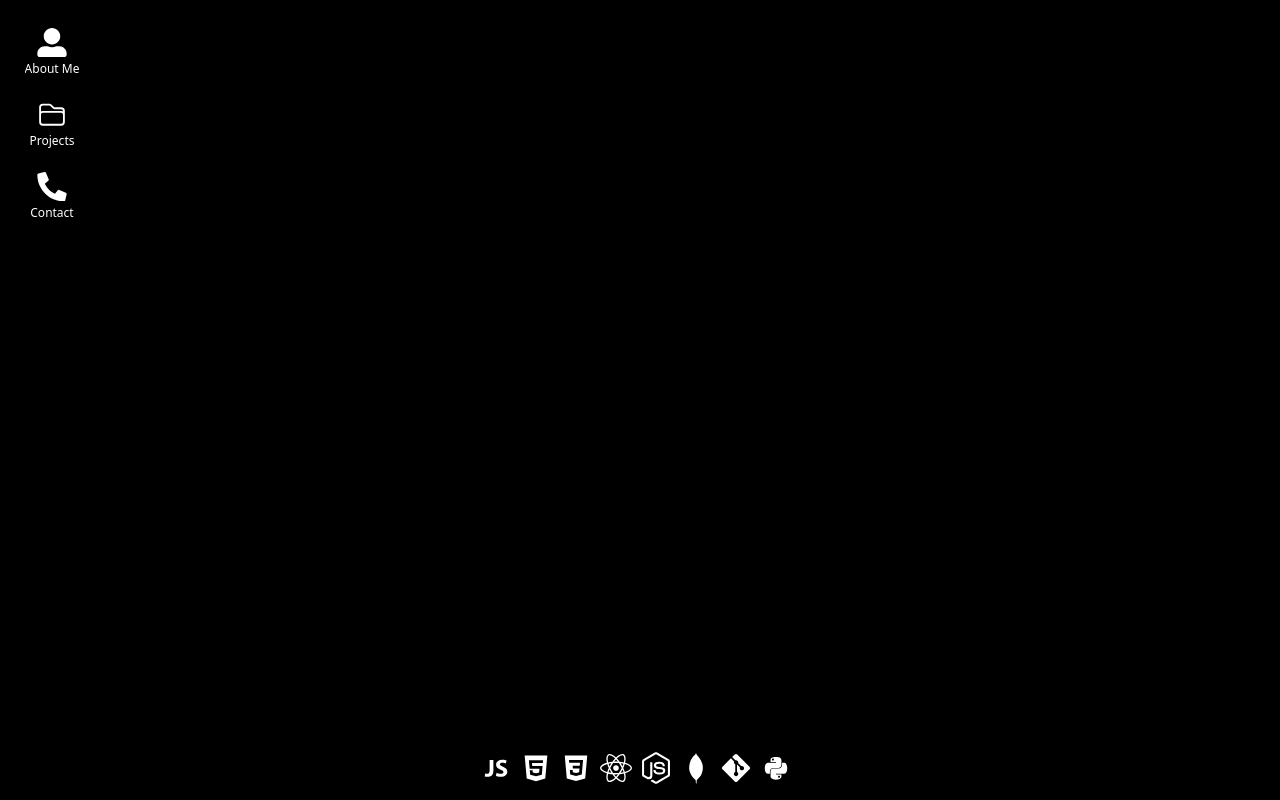
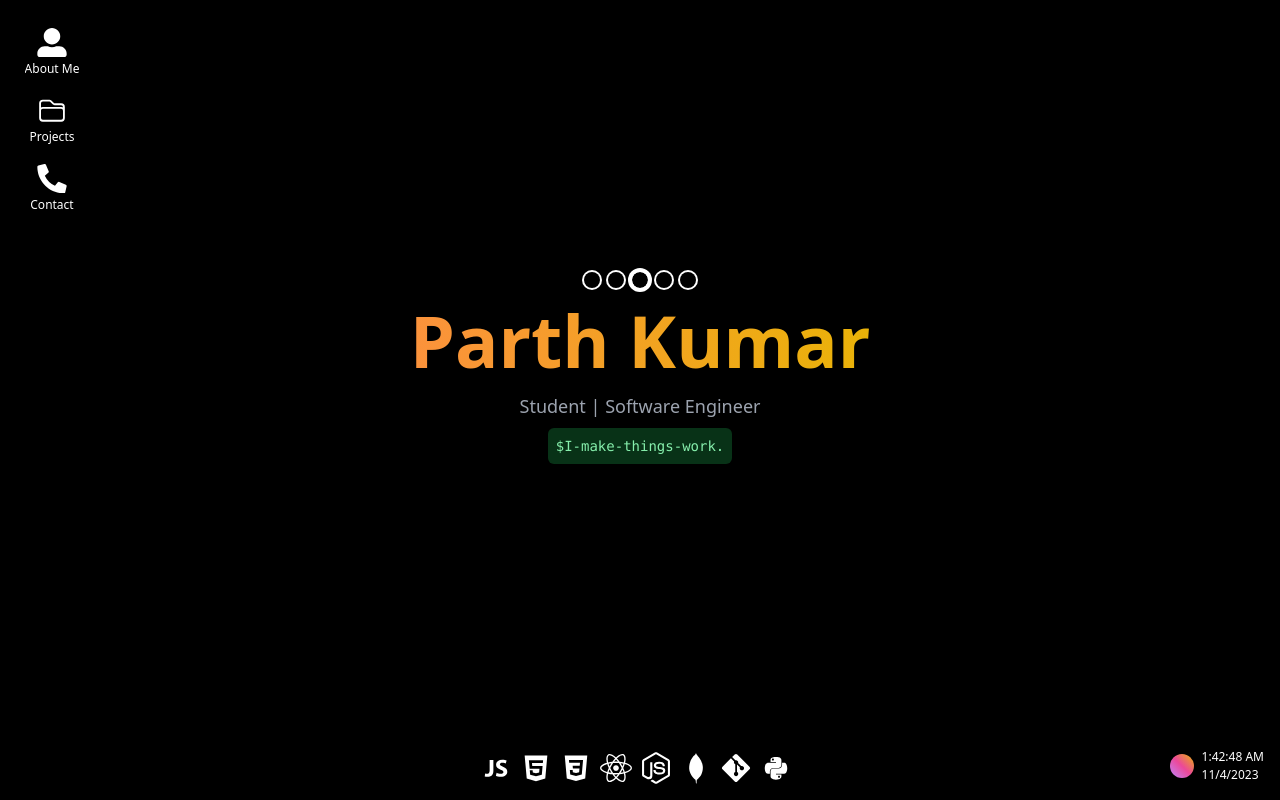
Before and after one commit to Eqedos/personal-portfolio, a React (Vite) app: page / in a window 1280 px wide. Built offline with nearby package versions, Linux system fonts and the light colour scheme.

Commit message:
working dashoard

```diff
--- a/package.json
+++ b/package.json
@@ -16,8 +16,10 @@
     "particles-bg": "^2.5.5",
     "particles.js": "^2.0.0",
     "react": "^18.2.0",
+    "react-colorful": "^5.6.1",
     "react-dom": "^18.2.0",
     "react-icons": "^4.11.0",
+    "react-live-clock": "^6.1.16",
     "react-particles": "^2.12.2",
     "react-tsparticles": "^2.12.2",
     "tsparticles": "^2.12.0"
--- a/src/App.tsx
+++ b/src/App.tsx
@@ -1,36 +1,85 @@
-import React, { useRef } from 'react';
+import React, { useState, useEffect } from 'react';
 import 'tailwindcss/tailwind.css';
+import { motion } from 'framer-motion';
 import { FolderIcon } from '@heroicons/react/24/outline';
-import { FaUserAlt, FaPhoneAlt, FaReact, FaNodeJs, FaGitAlt } from 'react-icons/fa'; // Added more FontAwesome icons
-import { DiJavascript1, DiHtml5, DiCss3, DiMongodb, DiPython } from 'react-icons/di'; // Added Devicons for MongoDB and Python
+import { FaUserAlt, FaPhoneAlt, FaReact, FaNodeJs, FaGitAlt } from 'react-icons/fa';
+import { DiJavascript1, DiHtml5, DiCss3, DiMongodb, DiPython } from 'react-icons/di';
 import Icon from './components/Icon';
 import StatusBarElement from './components/StatusBarElement';
+import Clock from './components/Clock';
+import ColorPickerModal from './components/ColorPickerModal';
+import CenteredText from './components/CenteredText';
+const statusBarIcons = [
+  { id: 'js', icon: DiJavascript1, color: "yellow" },
+  { id: 'html', icon: DiHtml5, color: "blue" },
+  { id: 'css', icon: DiCss3, color: "purple" },
+  { id: 'react', icon: FaReact, color: "cyan" },
+  { id: 'node', icon: FaNodeJs, color: "green" },
+  { id: 'mongo', icon: DiMongodb, color: "green" },
+  { id: 'git', icon: FaGitAlt, color: "orange" },
+  { id: 'python', icon: DiPython, color: "blue" },
+];
 
 const App = () => {
-  const constraintsRef = useRef(null);
+  const [backgroundColor, setBackgroundColor] = useState("#000"); // Default color set to dark grey
+  const [showColorPicker, setShowColorPicker] = useState(false);
+
+  useEffect(() => {
+    document.body.style.backgroundColor = backgroundColor;
+  }, [backgroundColor]);
+
+  const toggleColorPicker = () => {
+    setShowColorPicker(!showColorPicker);
+  };
+
+  const colorPickerVariants = {
+    hidden: { opacity: 0, y: 50 },
+    visible: { opacity: 1, y: 0 }
+  };
 
   return (
-    <div className="flex flex-col h-screen bg-black overflow-hidden">
-      <main className="flex-grow p-4">
-        <div className="flex flex-col h-full justify-start items-start"
-          style={{ position: 'relative', width: '100%', height: '100%' }}
-          ref={constraintsRef}
-        >
-          <Icon text="About Me" onClick={() => {}} icon={FaUserAlt} constraintsRef={constraintsRef} />
-          <Icon text="Projects" onClick={() => {}} icon={FolderIcon} constraintsRef={constraintsRef} />
-          <Icon text="Contact" onClick={() => {}} icon={FaPhoneAlt} constraintsRef={constraintsRef} />
+    <div className="flex flex-col h-screen overflow-hidden relative">
+      <main className="flex-grow p-4 relative z-10">
+        <div className="flex flex-col justify-start items-start h-full">
+          {/* Apply a z-index to the container of Icons to ensure they are above the CenteredText */}
+          <div className="z-20">
+            <Icon text="About Me" onClick={() => {}} icon={FaUserAlt} />
+            <Icon text="Projects" onClick={() => {}} icon={FolderIcon} />
+            <Icon text="Contact" onClick={() => {}} icon={FaPhoneAlt} />
+          </div>
+          {/* CenteredText */}
+          <CenteredText
+            mainText="Parth Kumar"
+            subText="Student | Software Engineer"
+            instruction="I make things work."
+          />
         </div>
       </main>
-      <footer className="p-4 bg-black text-white flex items-center justify-center">
-        <StatusBarElement onClick={() => {}} icon={DiJavascript1} color="yellow" />
-        <StatusBarElement onClick={() => {}} icon={DiHtml5} color="blue" />
-        <StatusBarElement onClick={() => {}} icon={DiCss3} color="purple" />
-        <StatusBarElement onClick={() => {}} icon={FaReact} color="cyan" />
-        <StatusBarElement onClick={() => {}} icon={FaNodeJs} color="green" />
-        <StatusBarElement onClick={() => {}} icon={DiMongodb} color="green" />
-        <StatusBarElement onClick={() => {}} icon={FaGitAlt} color="orange" />
-        <StatusBarElement onClick={() => {}} icon={DiPython} color="blue" />
+      <footer className="p-4 bg-black text-white flex items-center justify-center z-10">
+        {statusBarIcons.map(iconData => (
+          <StatusBarElement key={iconData.id} onClick={() => {}} icon={iconData.icon} color={iconData.color} />
+        ))}
       </footer>
+      <div className="absolute right-0 bottom-0 p-4 flex items-center z-20">
+        <motion.div
+          onClick={toggleColorPicker}
+          className="w-6 h-6 rounded-full bg-gradient-to-tr from-purple-400 via-pink-500 to-yellow-500 shadow cursor-pointer mr-2"
+          aria-label="Color picker"
+          initial="hidden"
+          animate="visible"
+          variants={colorPickerVariants}
+          transition={{ type: "spring", stiffness: 300 }}
+        />
+        <Clock />
+      </div>
+      {showColorPicker && (
+        <ColorPickerModal
+          color={backgroundColor}
+          setColor={setBackgroundColor}
+          showModal={showColorPicker}
+          setShowModal={setShowColorPicker}
+        />
+      )}
     </div>
   );
 };
--- /dev/null
+++ b/src/components/CenteredText.tsx
@@ -0,0 +1,76 @@
+import React, { useState, useEffect } from 'react';
+import { motion } from 'framer-motion';
+
+// Define gradient presets
+const gradients = {
+  tealEmerald: 'from-teal-400 to-emerald-500',
+  purplePink: 'from-purple-400 to-pink-500',
+  orangeYellow: 'from-orange-400 to-yellow-500',
+  greyWhite: 'from-gray-400 to-white',
+  blueSky: 'from-blue-400 to-sky-700',
+};
+
+const GradientDot = ({ gradientClass, isSelected, onClick }) => (
+  <div
+    className={`h-4 w-4 rounded-full cursor-pointer ring-2 ring-white ${isSelected ? 'ring-offset-2' : ''}`}
+    onClick={onClick}
+    style={{ background: `linear-gradient(to right, ${gradientClass})` }}
+  />
+);
+
+const CenteredText = ({ mainText, subText, instruction }) => {
+  const formattedInstruction = instruction ? `$${instruction}`.trim().replace(/\s+/g, '-') : '';
+  const [displayText, setDisplayText] = useState('');
+  const [gradient, setGradient] = useState(gradients.orangeYellow);
+
+  useEffect(() => {
+    if (formattedInstruction.length === 0) return;
+
+    let currentText = '';
+    let i = 0;
+    const timerId = setInterval(() => {
+      currentText += formattedInstruction[i];
+      setDisplayText(currentText);
+      i++;
+
+      if (i >= formattedInstruction.length) {
+        clearInterval(timerId);
+      }
+    }, 100);
+
+    return () => clearInterval(timerId);
+  }, [formattedInstruction]);
+
+  return (
+    <div className="absolute inset-0 flex flex-col items-center justify-center">
+      <div className="flex justify-center space-x-2 mb-4">
+        {Object.entries(gradients).map(([name, gradientClass]) => (
+          <GradientDot
+            key={name}
+            gradientClass={gradientClass}
+            isSelected={gradient === gradientClass}
+            onClick={() => setGradient(gradientClass)}
+          />
+        ))}
+      </div>
+      <motion.h1
+        initial={{ opacity: 0, y: 50 }}
+        animate={{ opacity: 1, y: 0 }}
+        transition={{ duration: 0.5 }}
+        className={`text-5xl lg:text-7xl font-extrabold text-transparent bg-clip-text bg-gradient-to-r ${gradient} pointer-events-none`}
+      >
+        {mainText}
+      </motion.h1>
+      <div className="mt-4 flex space-x-3">
+        <span className="text-sm lg:text-lg font-medium text-gray-400 pointer-events-none">
+          {subText}
+        </span>
+      </div>
+      <p className="text-xs lg:text-sm text-green-300 bg-green-500 bg-opacity-25 rounded-md p-2 font-mono mt-2 pointer-events-auto">
+        {displayText}
+      </p>
+    </div>
+  );
+};
+
+export default CenteredText;
--- /dev/null
+++ b/src/components/Clock.tsx
@@ -0,0 +1,39 @@
+// @ts-nocheck
+import React, { useState, useEffect } from 'react';
+import { motion } from 'framer-motion';
+
+const Clock = ({ constraintsRef }) => {
+    const [date, setDate] = useState(new Date());
+    const [is24HourFormat, setIs24HourFormat] = useState(false);
+
+    useEffect(() => {
+      var timerID = setInterval(() => tick(), 1000);
+
+      return function cleanup() {
+          clearInterval(timerID);
+        };
+     });
+
+    function tick() {
+      setDate(new Date());
+     }
+
+    function toggleFormat() {
+      setIs24HourFormat(!is24HourFormat);
+    }
+
+    return (
+      <motion.div
+        className="text-white"
+        style={{ fontSize: '12px' }}
+        drag
+        dragConstraints={constraintsRef}
+        onClick={toggleFormat}
+      >
+        <p>{is24HourFormat ? date.toISOString().substr(11, 8) : date.toLocaleTimeString()}</p>
+        <p>{date.toLocaleDateString()}</p>
+      </motion.div>
+    );
+}
+
+export default Clock;
--- /dev/null
+++ b/src/components/ColorPickerModal.tsx
@@ -0,0 +1,59 @@
+import React from 'react';
+import { HexColorPicker } from "react-colorful";
+import { motion, AnimatePresence } from 'framer-motion';
+
+const modalVariants = {
+  hidden: { y: -100, opacity: 0 },
+  visible: { y: 0, opacity: 1, transition: { delay: 0.3 } }
+};
+
+const ColorPickerModal = ({ color, setColor, showModal, setShowModal }) => {
+  const handleColorChange = (newColor) => {
+    setColor(newColor);
+  };
+
+  const handleClose = () => {
+    setShowModal(false);
+  };
+
+  return (
+    <AnimatePresence>
+      {showModal && (
+        <>
+          {/* Backdrop */}
+          <motion.div
+            style={{
+              position: 'fixed',
+              inset: 0,
+              zIndex: 10
+            }}
+            onClick={handleClose}
+            initial={{ opacity: 0 }}
+            animate={{ opacity: 1 }}
+            exit={{ opacity: 0 }}
+          />
+          {/* Modal */}
+          <motion.div
+            style={{
+              position: 'fixed',
+              top: '20px',
+              right: '20px',
+              backgroundColor: 'white',
+              zIndex: 9999,
+              borderRadius: '8px',
+              boxShadow: '0 4px 6px rgba(0,0,0,0.1)'
+            }}
+            variants={modalVariants}
+            initial="hidden"
+            animate="visible"
+            exit="hidden"
+          >
+            <HexColorPicker color={color} onChange={handleColorChange} />
+          </motion.div>
+        </>
+      )}
+    </AnimatePresence>
+  );
+};
+
+export default ColorPickerModal;
```
Also changed, not shown: 1 other file (tests, documents, lock files or other folders).
